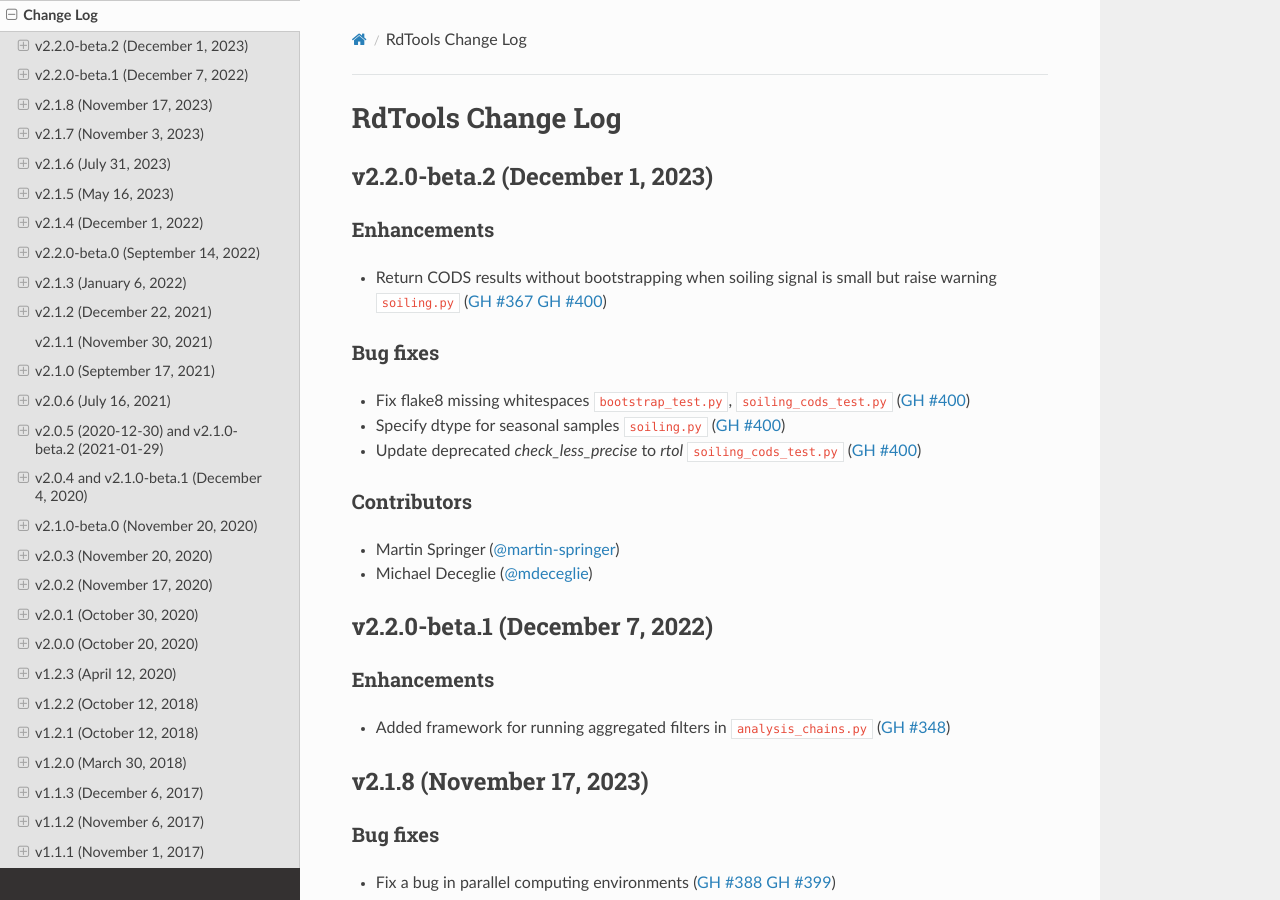
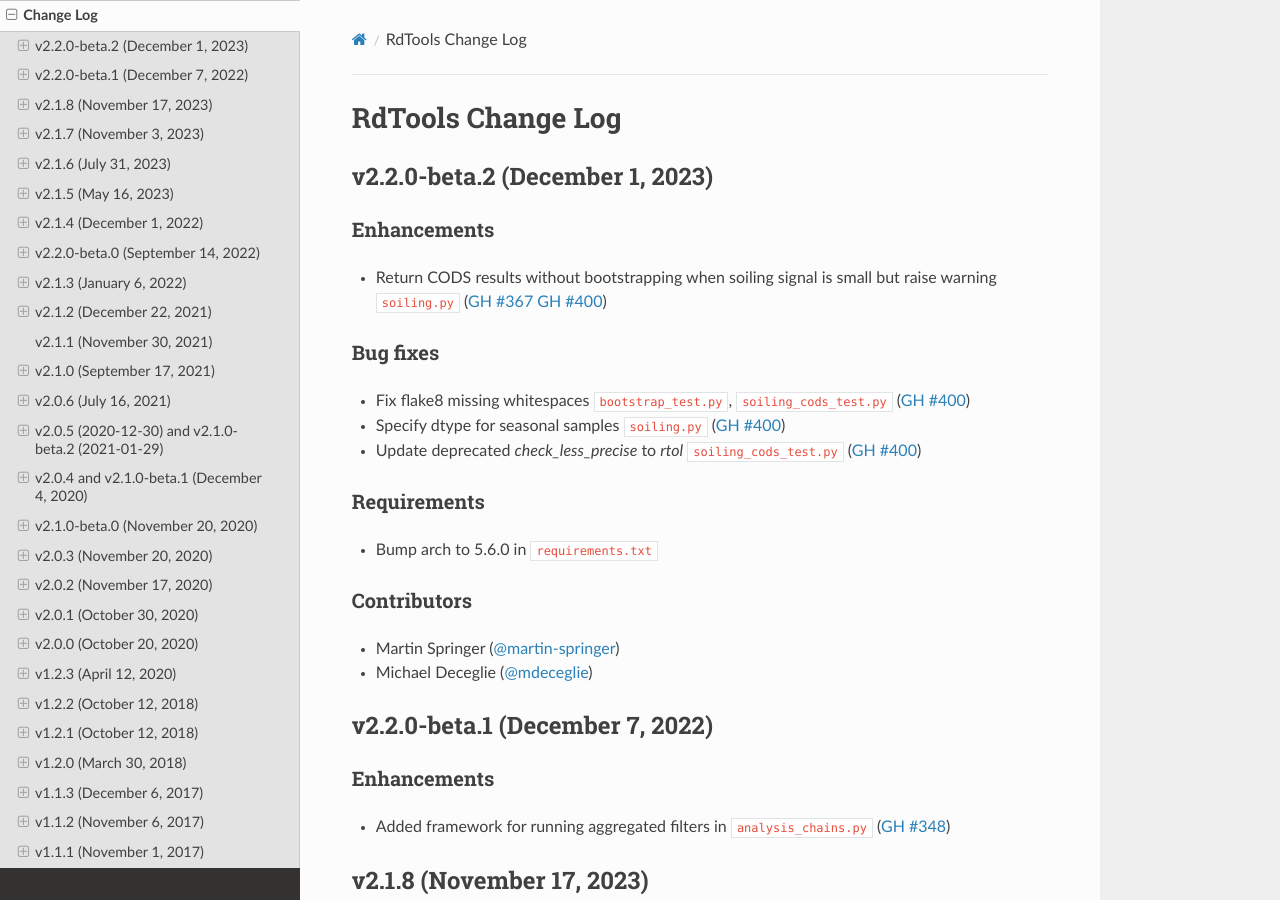
Before and after one commit to NREL/rdtools, a Sphinx documentation site: the page built from docs/sphinx/source/changelog.rst, in a window 1280 px wide and 900 px high. Built offline with Sphinx 7.4.7 and the Read the Docs theme 2.0.0, drawn with Linux system fonts in a browser that asks for light colours; pages that are not in the unit, such as notebooks, are missing from menus.

Commit message:
Add arch bump to the changelog

```diff
--- a/docs/sphinx/source/changelog/v2.2.0-beta.2.rst
+++ b/docs/sphinx/source/changelog/v2.2.0-beta.2.rst
@@ -13,6 +13,10 @@
 * Specify dtype for seasonal samples ``soiling.py`` (:pull:`400`)
 * Update deprecated `check_less_precise` to `rtol` ``soiling_cods_test.py`` (:pull:`400`)
 
+Requirements
+------------
+* Bump arch to 5.6.0 in ``requirements.txt``
+
 Contributors
 ------------
 * Martin Springer (:ghuser:`martin-springer`)
```
